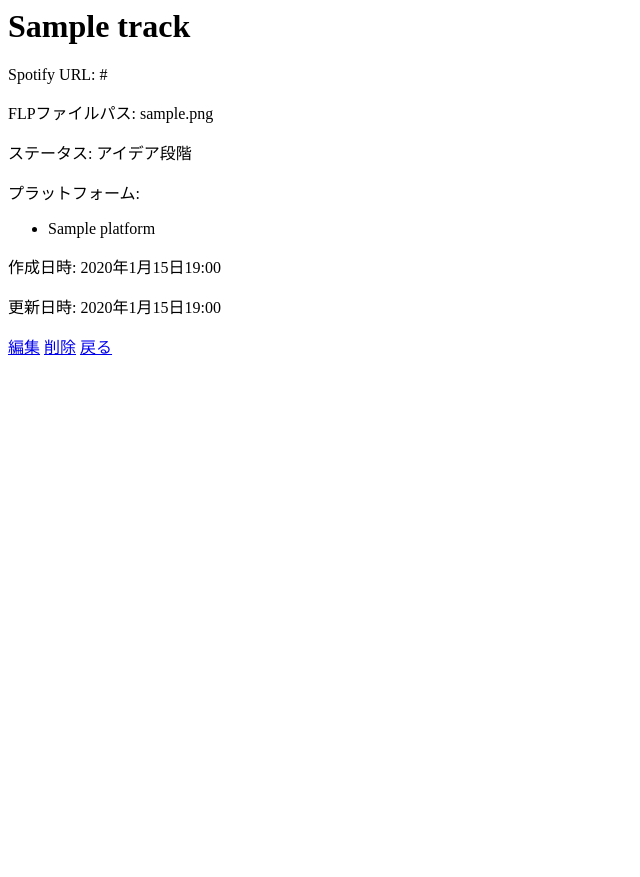
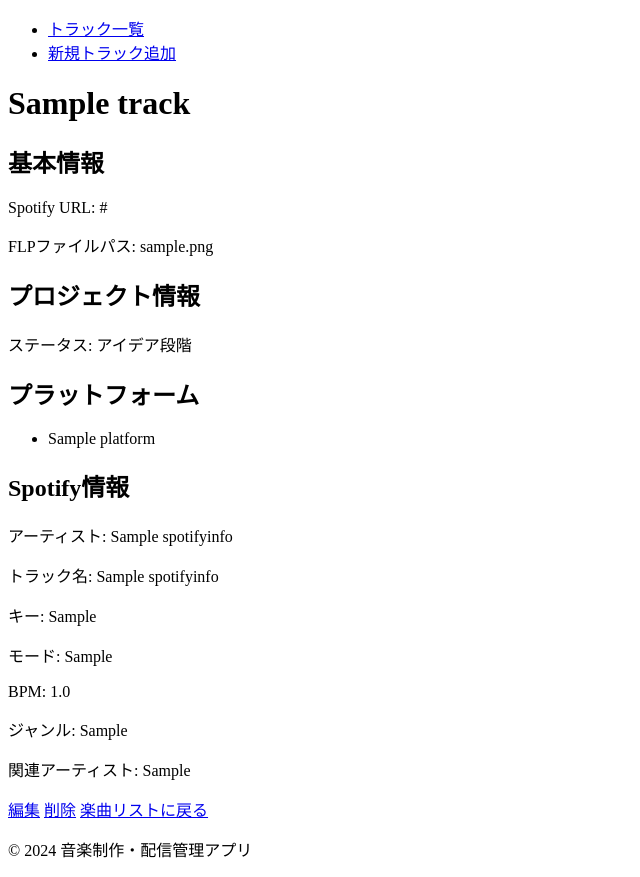
Before and after one commit to phonon-py/music-production-manager, a Django app: page /track/1/ in a window 1280 px wide. Shown: the whole page, without its empty margins (0-640 px from the left). Before the commit the page ends 355 px from the top, so only its background shows below. Run offline with Django 5.2, Linux system fonts and the light colour scheme; tables that the repository leaves empty hold one stand-in row (values such as "Sample post").

Commit message:
2024/10/15

```diff
--- a/music_production_manager/tracks/templates/tracks/track_detail.html
+++ b/music_production_manager/tracks/templates/tracks/track_detail.html
@@ -1,21 +1,44 @@
+{% extends 'base.html' %}
+
+{% block content %}
   <h1>{{ track.title }}</h1>
+
+  <h2>基本情報</h2>
   <p>Spotify URL: {{ track.spotify_url|default:"未設定" }}</p>
   <p>FLPファイルパス: {{ track.flp_file_path|default:"未設定" }}</p>
+
+  {% if project %}
+    <h2>プロジェクト情報</h2>
     <p>ステータス: {{ project.get_status_display }}</p>
-<p>プラットフォーム:
+  {% endif %}
+
   {% if platforms %}
+    <h2>プラットフォーム</h2>
     <ul>
       {% for platform in platforms %}
         <li>{{ platform.name }}</li>
       {% endfor %}
     </ul>
+  {% endif %}
+
+  {% if spotify_info %}
+    <h2>Spotify情報</h2>
+    <p>アーティスト: {{ spotify_info.artist_name }}</p>
+    <p>トラック名: {{ spotify_info.track_name }}</p>
+    <p>キー: {{ spotify_info.key }}</p>
+    <p>モード: {{ spotify_info.mode }}</p>
+    <p>BPM: {{ spotify_info.bpm }}</p>
+    {% if spotify_info.genres %}
+      <p>ジャンル: {{ spotify_info.genres }}</p>
+    {% endif %}
+    {% if spotify_info.related_artists %}
+      <p>関連アーティスト: {{ spotify_info.related_artists }}</p>
+    {% endif %}
   {% else %}
-        未設定
+    <p>Spotify情報の表示に失敗しました。</p>
   {% endif %}
-</p>
-<p>作成日時: {{ track.created_at }}</p>
-<p>更新日時: {{ track.updated_at }}</p>
 
   <a href="{% url 'track_edit' pk=track.pk %}">編集</a>
   <a href="{% url 'track_delete' pk=track.pk %}">削除</a>
-<a href="{% url 'track_list' %}">戻る</a>
+  <a href="{% url 'track_list' %}">楽曲リストに戻る</a>
+{% endblock %}
--- a/music_production_manager/tracks/urls.py
+++ b/music_production_manager/tracks/urls.py
@@ -8,4 +8,5 @@
     path('track/new/', views.track_create, name='track_create'),
     path('track/<int:pk>/edit/', views.track_edit, name='track_edit'),
     path('track/<int:pk>/delete/', views.track_delete, name='track_delete'),
+    path('get_spotify_info/', views.get_spotify_info, name='get_spotify_info'),
 ]
--- a/music_production_manager/tracks/views.py
+++ b/music_production_manager/tracks/views.py
@@ -4,9 +4,14 @@
 from django.shortcuts import get_object_or_404, redirect, render
 from django.urls import reverse_lazy
 from django.utils.dateparse import parse_date
+from django.http import JsonResponse
+from django.views.decorators.http import require_POST
+from django.views.decorators.csrf import csrf_exempt
+import json
 
 from .forms import ProjectForm, TrackForm, TrackProjectForm
-from .models import Platform, Project, Sale, Track
+from .models import Platform, Project, Sale, Track, SpotifyInfo
+from utils.spotify_utils import get_track_info
 
 
 def track_list(request):
@@ -50,7 +55,13 @@
     track = get_object_or_404(Track, pk=pk)
     project = track.project_set.first()
     platforms = track.platforms.all()
-    return render(request, 'tracks/track_detail.html', {'track': track, 'project': project, 'platforms': platforms})
+    spotify_info = SpotifyInfo.objects.filter(track=track).first()
+    return render(request, 'tracks/track_detail.html', {
+        'track': track,
+        'project': project,
+        'platforms': platforms,
+        'spotify_info': spotify_info
+    })
 
 def track_create(request):
     if request.method == "POST":
@@ -58,7 +69,7 @@
         if form.is_valid():
             track = Track.objects.create(
                 title=form.cleaned_data['title'],
-                spotify_url=form.cleaned_data['spotify_url'],
+                spotify_url=form.cleaned_data['spotify_url'],  # これは既に整形されています
                 flp_file_path=form.cleaned_data['flp_file_path']
             )
             Project.objects.create(
@@ -66,6 +77,22 @@
                 status=form.cleaned_data['status']
             )
             track.platforms.set(form.cleaned_data['platforms'])
+
+            # Spotify情報を取得して保存
+            if form.cleaned_data['spotify_url']:
+                spotify_data = get_track_info(form.cleaned_data['spotify_url'])
+                if isinstance(spotify_data, dict):
+                    SpotifyInfo.objects.create(
+                        track=track,
+                        artist_name=spotify_data['artist_name'],
+                        track_name=spotify_data['track_name'],
+                        key=spotify_data['key'],
+                        mode=spotify_data['mode'],
+                        bpm=spotify_data['bpm'],
+                        genres=','.join(spotify_data['genres']),
+                        related_artists=','.join(spotify_data['related_artists'])
+                    )
+
             return redirect('track_detail', pk=track.pk)
     else:
         form = TrackProjectForm()
@@ -78,7 +105,7 @@
         form = TrackProjectForm(request.POST)
         if form.is_valid():
             track.title = form.cleaned_data['title']
-            track.spotify_url = form.cleaned_data['spotify_url']
+            track.spotify_url = form.cleaned_data['spotify_url']  # これは既に整形されています
             track.flp_file_path = form.cleaned_data['flp_file_path']
             track.save()
             if project:
@@ -90,6 +117,24 @@
                     status=form.cleaned_data['status']
                 )
             track.platforms.set(form.cleaned_data['platforms'])
+
+            # Spotify情報を更新
+            if form.cleaned_data['spotify_url']:
+                spotify_data = get_track_info(form.cleaned_data['spotify_url'])
+                if isinstance(spotify_data, dict):
+                    SpotifyInfo.objects.update_or_create(
+                        track=track,
+                        defaults={
+                            'artist_name': spotify_data['artist_name'],
+                            'track_name': spotify_data['track_name'],
+                            'key': spotify_data['key'],
+                            'mode': spotify_data['mode'],
+                            'bpm': spotify_data['bpm'],
+                            'genres': ','.join(spotify_data['genres']),
+                            'related_artists': ','.join(spotify_data['related_artists'])
+                        }
+                    )
+
             return redirect('track_detail', pk=track.pk)
     else:
         initial_data = {
@@ -100,7 +145,7 @@
             'platforms': track.platforms.all()
         }
         form = TrackProjectForm(initial=initial_data)
-    return render(request, 'tracks/track_form.html', {'form': form})
+    return render(request, 'tracks/track_form.html', {'form': form, 'track': track})
 
 def track_delete(request, pk):
     track = get_object_or_404(Track, pk=pk)
@@ -108,3 +153,16 @@
         track.delete()
         return redirect('track_list')
     return render(request, 'tracks/track_confirm_delete.html', {'track': track})
+
+@require_POST
+@csrf_exempt
+def get_spotify_info(request):
+    data = json.loads(request.body)
+    spotify_url = data.get('spotify_url')
+    if spotify_url:
+        spotify_data = get_track_info(spotify_url)  # この行を確認してください
+        if isinstance(spotify_data, dict):
+            return JsonResponse(spotify_data)
+        else:
+            return JsonResponse({'error': str(spotify_data)})
+    return JsonResponse({'error': 'No Spotify URL provided'})
```
Also changed, not shown: music_production_manager/notebooks/progress_report.md (+29 -16 lines), music_production_manager/tracks/forms.py (+19 -1 lines), music_production_manager/tracks/templates/tracks/track_form.html (+56 -1 lines), 1 other file. Lines whose indentation alone changed are shown as unchanged.
